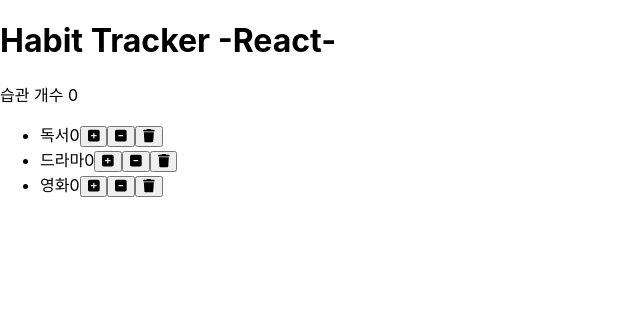
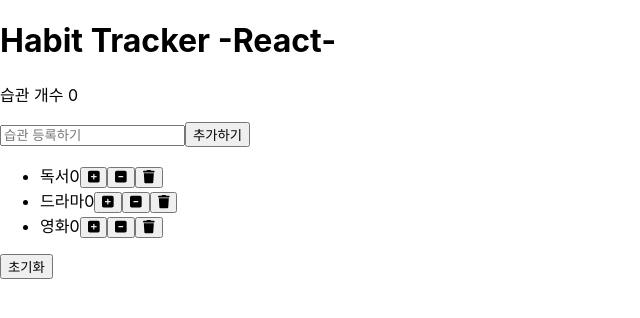
Before and after one commit to noh-JE/REACT, a React (Create React App) app in the folder habit-tracker/: page / in a window 1280 px wide. Shown: the top 318 px of the page, without its empty margins (0-640 px from the left). Built offline with nearby package versions, Linux system fonts and the light colour scheme.

Commit message:
PureComponent 로 만들어보기

```diff
--- a/habit-tracker/src/app.jsx
+++ b/habit-tracker/src/app.jsx
@@ -33,6 +33,17 @@
         const habits = this.state.habits.filter( item => item.id !== habit.id );
         this.setState( { habits } );
     };
+    handleAdd = ( name ) => {
+        const habits = [...this.state.habits, { id: Date.now(), name, count: 0 }];
+        this.setState( { habits } );
+    };
+    handleRest = () => {
+        const habits = this.state.habits.map(habit => {
+            habit.count = 0;
+            return habit;
+        })
+        this.setState({habits})
+    };
 
     render() {
         return (
@@ -43,6 +54,8 @@
                     onIncrement={ this.handleIncreament }
                     onDecrement={ this.handleDecreament }
                     onDeletement={ this.handleDelete }
+                    onAdd={ this.handleAdd }
+                    onReset={ this.handleRest }
                 />
             </React.Fragment>
         );
--- /dev/null
+++ b/habit-tracker/src/components/addForm.jsx
@@ -0,0 +1,26 @@
+import React, { Component } from 'react';
+
+class AddForm extends Component {
+    formRef = React.createRef();
+    inputRef = React.createRef();
+
+    onSubmit = ( event ) => {
+        event.preventDefault();
+        const name = this.inputRef.current.value;
+        name && this.props.onAdd( name );
+        // this.inputRef.current.value = '';
+        this.formRef.current.reset();
+    };
+
+    render() {
+        return (
+            <form onSubmit={ this.onSubmit } ref={ this.formRef }>
+                <label htmlFor=""></label>
+                <input type="text" placeholder="습관 등록하기" ref={ this.inputRef }/>
+                <button type="submit">추가하기</button>
+            </form>
+        );
+    }
+}
+
+export default AddForm;
--- a/habit-tracker/src/components/habits.jsx
+++ b/habit-tracker/src/components/habits.jsx
@@ -1,22 +1,30 @@
 import React, { Component } from 'react';
 import Habit from './habit';
+import AddForm from './addForm';
+import habit from './habit';
 
 class Habits extends Component {
+
     handleIncreament = ( habit ) => {
-       this.props.onIncrement(habit);
+        this.props.onIncrement( habit );
     };
 
     handleDecreament = ( habit ) => {
-        this.props.onDecrement(habit);
+        this.props.onDecrement( habit );
     };
 
     handleDelete = ( habit ) => {
-        this.props.onDeletement(habit);
+        this.props.onDeletement( habit );
+    };
+    handleAdd = ( name ) => {
+        this.props.onAdd( name );
     };
 
     render() {
         return (
             <div>
+                <AddForm
+                    onAdd={ this.handleAdd }/>
                 <ul>
                     {
                         this.props.habits.map( ( habit ) => (
@@ -30,6 +38,7 @@
                         ) )
                     }
                 </ul>
+                <button onClick={ this.props.onReset }>초기화</button>
             </div>
         );
     }
```
